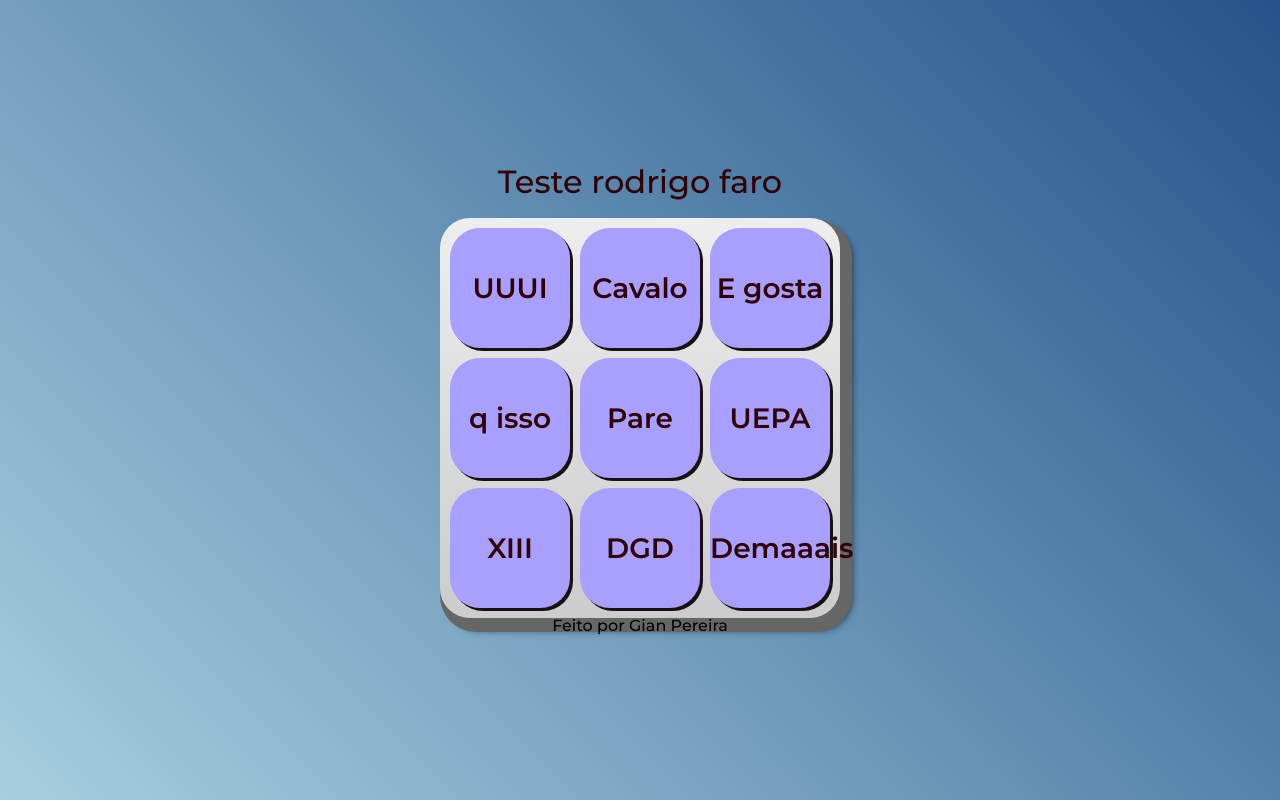
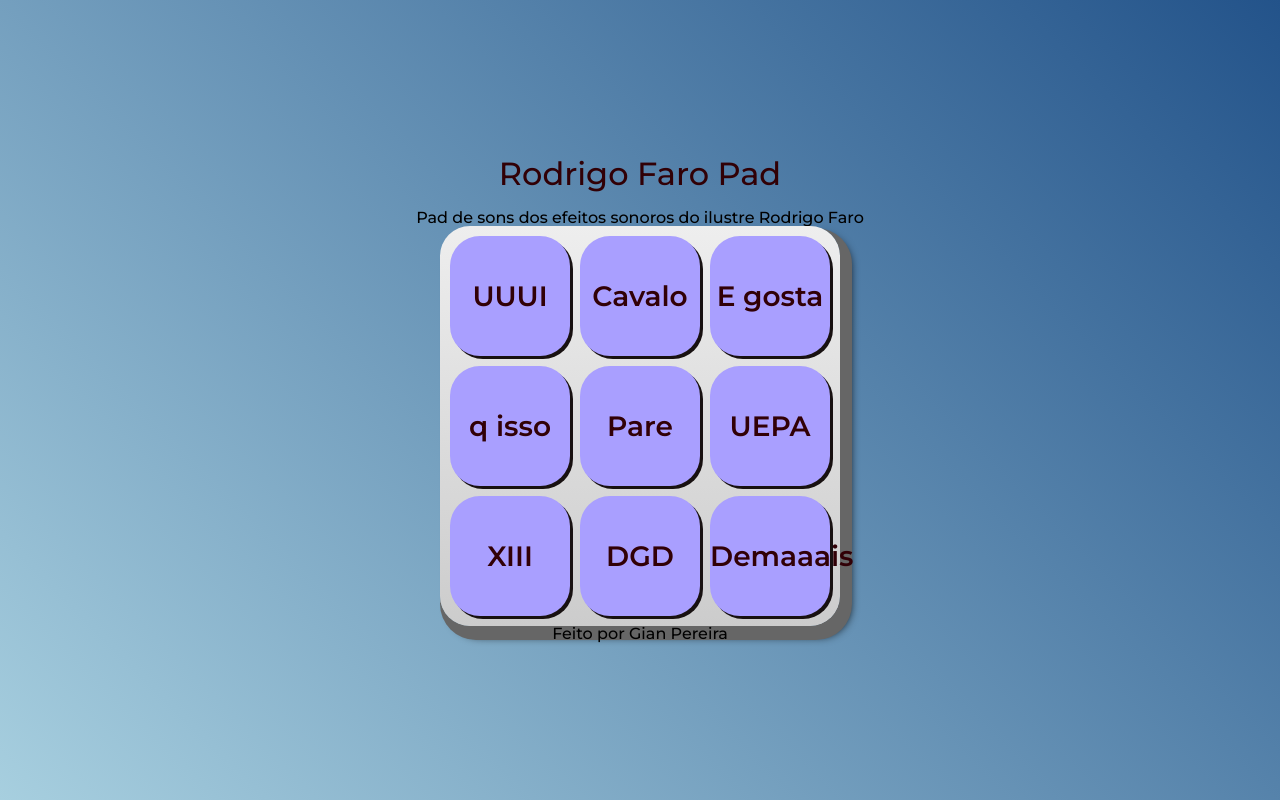
Before and after one commit to Jason21tod/rodrigo-faro-pad, a plain HTML site: page index.html in a window 1280 px wide. Drawn offline with Linux system fonts and the light colour scheme.

```diff
--- a/index.html
+++ b/index.html
@@ -22,7 +22,8 @@
 
     <script async src="https://pagead2.googlesyndication.com/pagead/js/adsbygoogle.js?client=ca-pub-9245130441749890"
      crossorigin="anonymous"></script>
-    <h1>Teste rodrigo faro</h1>
+    <h1>Rodrigo Faro Pad</h1>
+    <p>Pad de sons dos efeitos sonoros do ilustre Rodrigo Faro</p>
 
     <section class="teclado">
         <button class="tecla uui">UUUI</button>
```
